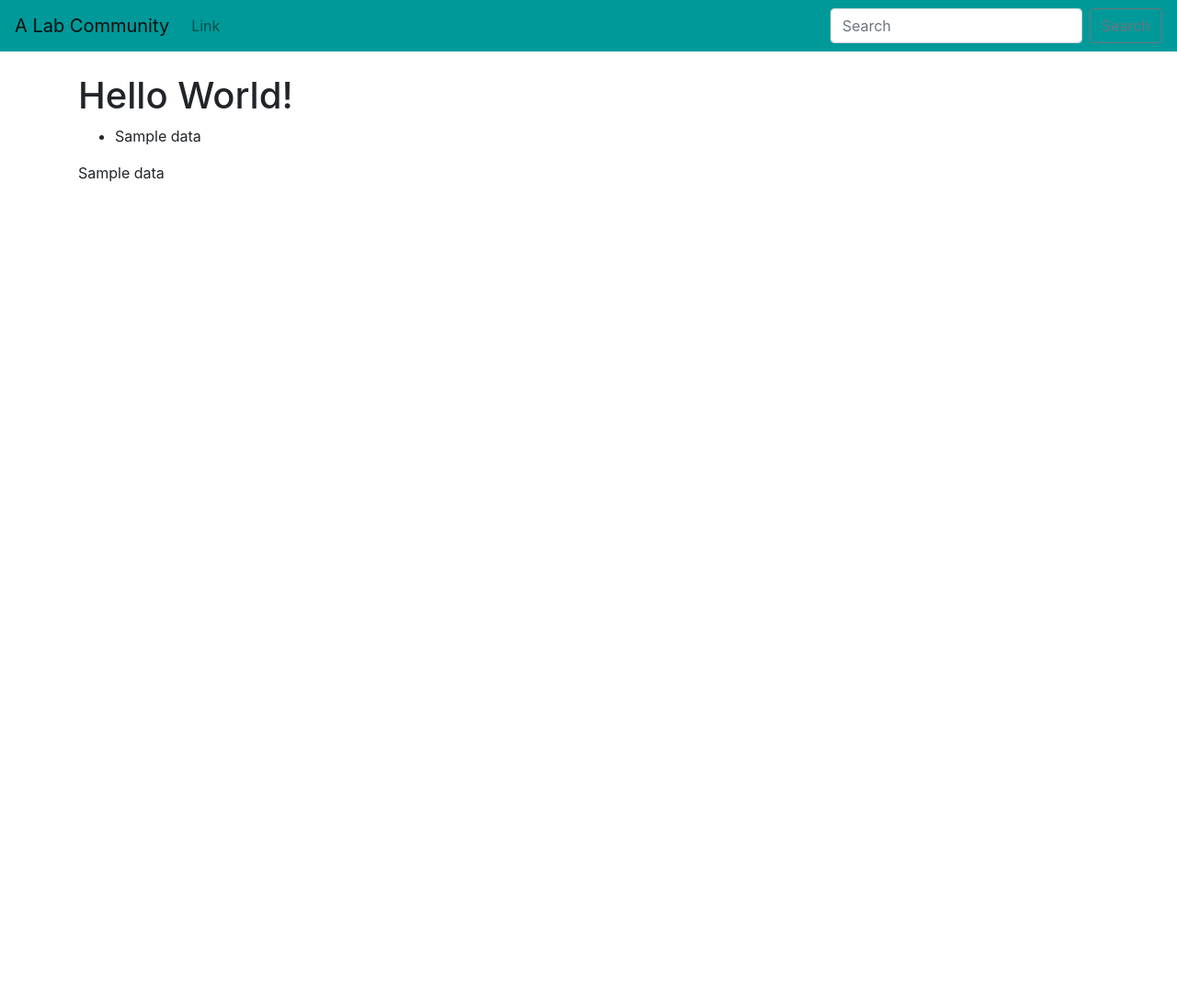
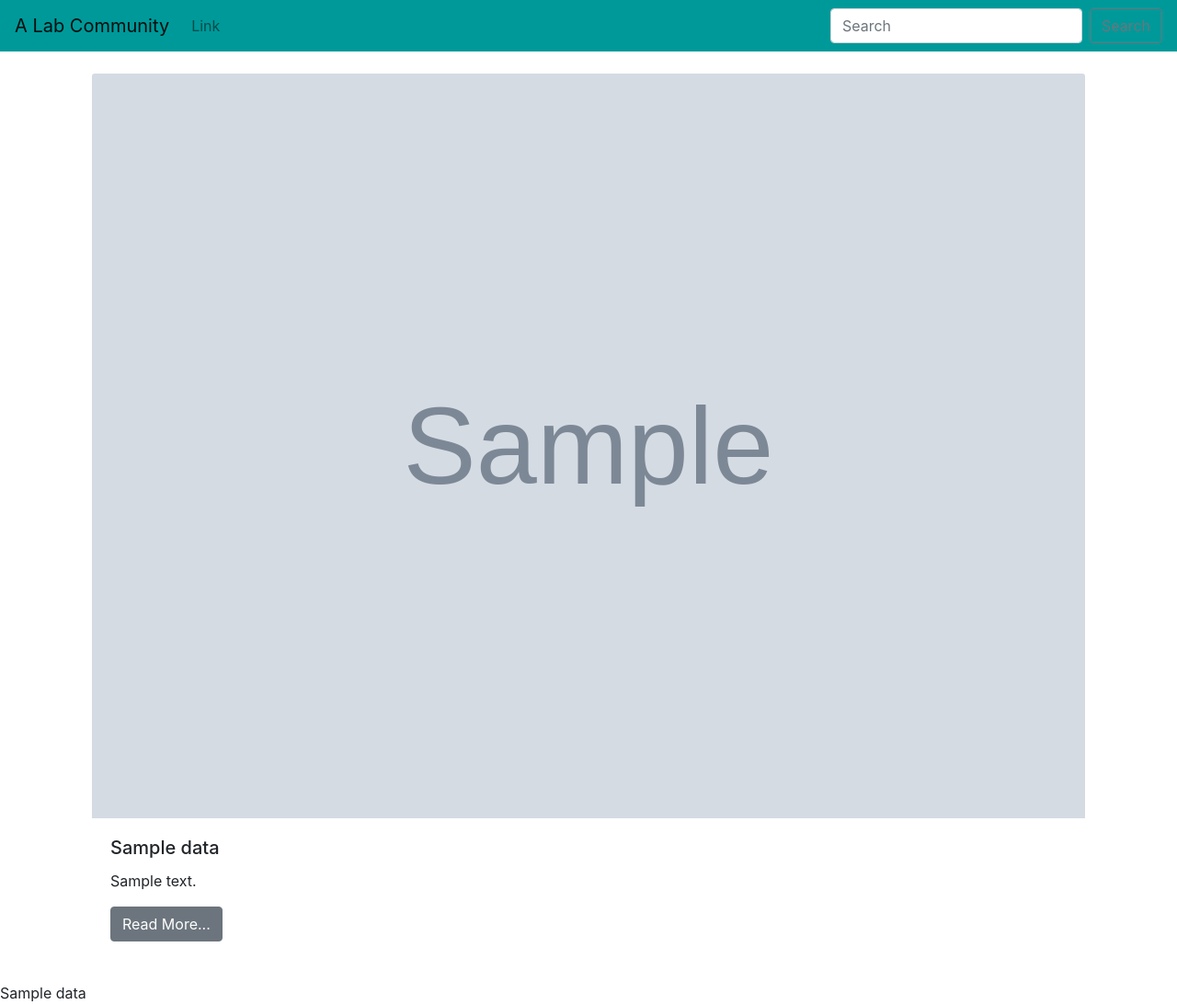
Before and after one commit to kootoomo/crypto-Django-Tutorial, a Django app: template mysite/crypto/templates/home.html in a window 1280 px wide. Shown: the whole page at 92% size. Before the commit the page ends 198 px from the top, so only its background shows below. Run offline with Django 3.2, Linux system fonts and the light colour scheme; the template is opened without the code that fills it: most values are stand-ins (such as "Sample title", 1, 10 or a date in 2020); grey boxes marked "Sample" are stand-in pictures; some libraries are stand-ins or nearby versions.

Commit message:
bootstrp's cards' grid doesn't work

```diff
--- a/mysite/crypto/templates/home.html
+++ b/mysite/crypto/templates/home.html
@@ -1,14 +1,24 @@
 {% extends 'base.html' %}
 
 {% block content %}
-    <h1>Hello World!</h1>
 
-    <ul>
-        {% for x in api.Data %}
-            <li>{{ x.title }}</li>
-        {% endfor %}
-    </ul>
+    <div class="container">
+        <div class="row">
+            {% for x in api.Data %}
+            <div class="col-sm"
+            <div class="card" style="width: 18rem;">
+              <img src="{{ x.imageurl }}" class="card-img-top" alt="{{ x.source }}">
+              <div class="card-body">
+                <h5 class="card-title">{{ x.title }}</h5>
+                <p class="card-text">{{ x.body }}</p>
+                <a href="{{ x.url }}" class="btn btn-secondary">Read More...</a>
+              </div>
+            </div>
+        </div>
+        </div>
+        <br>
+    </div>
+{% endfor %}
 
-    {{ api.Data }}
-
+{{ api.Data }}
 {% endblock %}
```
